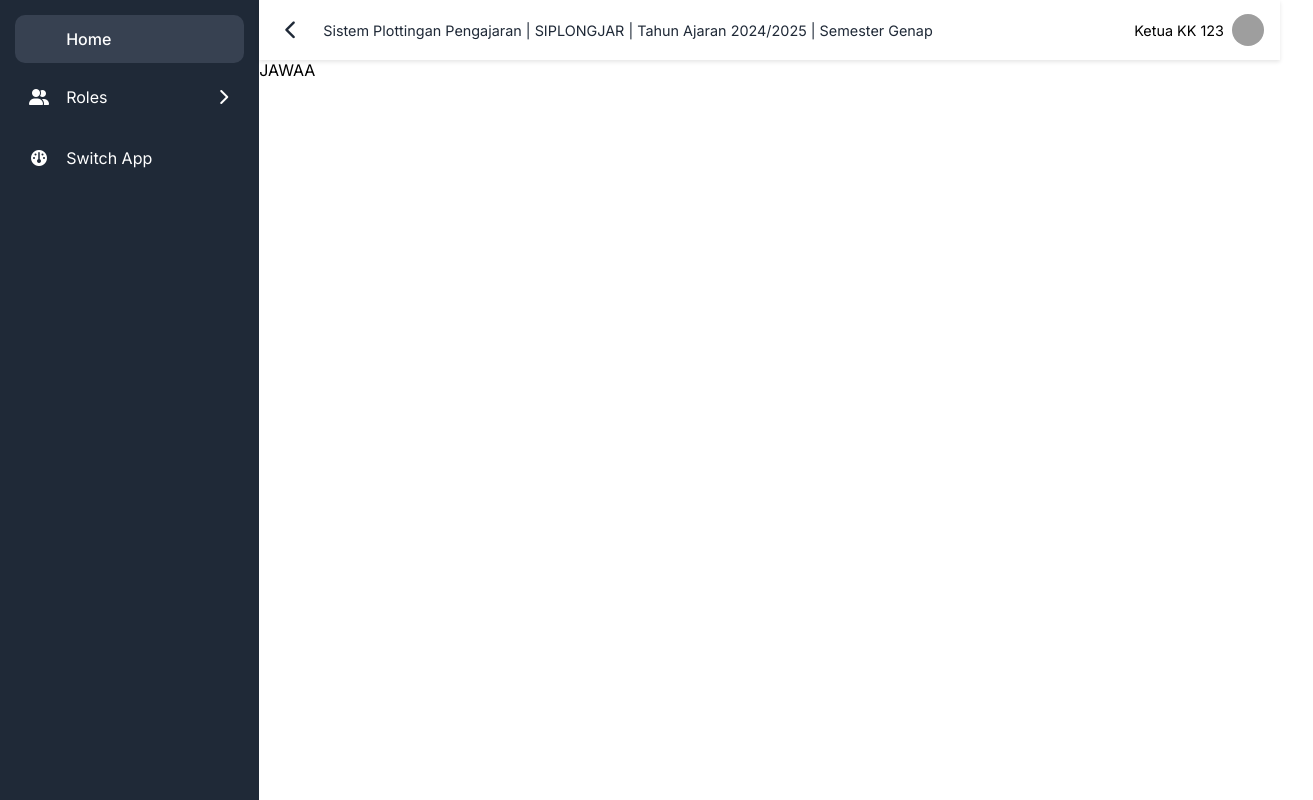
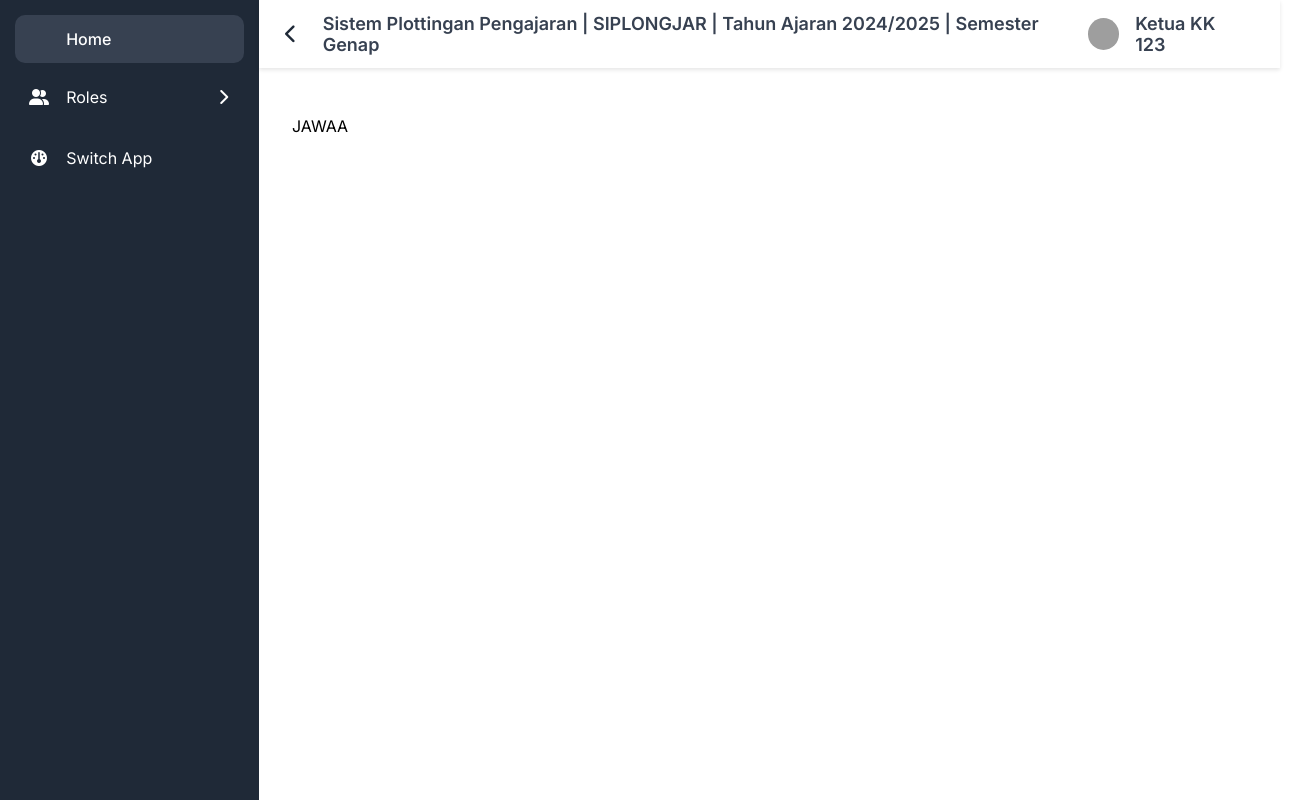
Before and after one commit to SuryaaAulia/FE-Plongjar, an Angular app: page /admin/dashboard in a window 1280 px wide. Shown: the whole page, 1313 px wide, since content can reach past the window. Built offline with nearby package versions, Linux system fonts and the light colour scheme; grey boxes are pictures that could not be loaded.

Commit message:
Update - Components

```diff
--- a/src/app/layouts/main-layout/main-layout.component.html
+++ b/src/app/layouts/main-layout/main-layout.component.html
@@ -1,11 +1,17 @@
-<app-navbar [collapsed]="collapsed" (toggleSidenav)="toggleSidenav()"></app-navbar>
+<app-navbar [collapsed]="collapsed" [hovering]="hovering" (toggleSidenav)="toggleSidenav()"></app-navbar>
 
 <app-sidenav
   [menuItems]="menuItems$ | async"
   [collapsed]="collapsed"
-  (onToggleSideNav)="handleSideNavToggle($event)">
+  (onToggleSideNav)="handleSideNavToggle($event)"
+  (onHover)="handleSidenavHover($event)">
 </app-sidenav>
 
-<div class="main-content" [ngClass]="{'content-expanded': !collapsed, 'content-collapsed': collapsed}">
+<div class="main-content"
+    [ngClass]="{
+      'content-expanded': !collapsed,
+      'content-collapsed': collapsed && !hovering,
+      'content-hover-expanded': collapsed && hovering
+    }">
   <router-outlet></router-outlet>
 </div>
--- a/src/app/layouts/main-layout/main-layout.component.scss
+++ b/src/app/layouts/main-layout/main-layout.component.scss
@@ -1,6 +1,6 @@
 .main-content {
-    padding-top: 60px;
-    margin-left: 16.2rem;
+  padding-top: 7.25rem;
+  margin-left: 18.25rem;
   transition: all 0.3s ease;
   width: calc(100% - 16.2rem);
   min-height: 100vh;
@@ -9,4 +9,9 @@
     margin-left: 5rem;
     width: calc(100% - 5rem);
   }
+
+  &.content-hover-expanded {
+    margin-left: 16.2rem;
+    width: calc(100% - 16.2rem);
   }
+}
--- a/src/app/layouts/main-layout/main-layout.component.ts
+++ b/src/app/layouts/main-layout/main-layout.component.ts
@@ -19,6 +19,7 @@ export class MainLayoutComponent implements OnInit {
   menuItems$!: Observable<NavItem[]>;
   screenWidth = 0;
   collapsed = false;
+  hovering = false;
 
   constructor(
     private nav: NavService,
@@ -40,7 +41,11 @@ export class MainLayoutComponent implements OnInit {
     this.collapsed = event.collapsed;
   }
 
+  handleSidenavHover(isHovering: boolean): void {
+    this.hovering = isHovering;
+  }
+
   private emitSideNavInfo(): void {
-
+    // Implementation if needed
   }
 }
--- a/src/app/shared/components/navbar/navbar.component.html
+++ b/src/app/shared/components/navbar/navbar.component.html
@@ -1,4 +1,6 @@
-<nav class="navbar" [ngClass]="{'navbar-expanded': !collapsed, 'navbar-collapsed': collapsed}">
+<nav class="navbar" [ngClass]="{
+    'navbar-expanded': !collapsed || (collapsed && hovering),
+    'navbar-collapsed': collapsed && !hovering}">
         <div class="navbar-container">
             <div class="navbar-left">
                 <button class="toggle-btn" (click)="onToggleSidenav()">
@@ -10,10 +12,10 @@
             </div>
         <div class="navbar-right">
             <div class="user-profile">
-                <span>Ketua KK 123</span>
                 <div class="avatar">
                     <img src="/api/placeholder/32/32" alt="User Avatar" />
                 </div>
+                <span>Ketua KK 123</span>
             </div>
         </div>
         </div>
--- a/src/app/shared/components/navbar/navbar.component.scss
+++ b/src/app/shared/components/navbar/navbar.component.scss
@@ -1,5 +1,5 @@
 .navbar {
-    height: 60px;
+    height: 68px;
     background-color: var(--primary-white);
     box-shadow: 0 2px 4px rgba(0, 0, 0, 0.1);
     position: fixed;
@@ -57,8 +57,9 @@
   }
 
   .breadcrumb {
-    font-size: 0.9rem;
-    color: var(--primary-blue);
+    font-size: 1.125rem;
+    color: var(--secondary-blue);
+    font-weight: 600;
   }
 
   .navbar-right {
@@ -69,8 +70,11 @@
   .user-profile {
     display: flex;
     align-items: center;
-    gap: 0.5rem;
-    font-size: 0.9rem;
+    gap: 1rem;
+    padding-right: 1rem;
+    font-size: 1.125rem;
+    font-weight: 600;
+    color: var(--secondary-blue);
 
     .avatar {
       width: 32px;
--- a/src/app/shared/components/navbar/navbar.component.ts
+++ b/src/app/shared/components/navbar/navbar.component.ts
@@ -10,8 +10,9 @@ import { RouterModule } from '@angular/router';
   styleUrls: ['./navbar.component.scss']
 })
 export class NavbarComponent {
+  @Output() toggleSidenav = new EventEmitter<void>();
   @Input() collapsed = false;
-  @Output() toggleSidenav = new EventEmitter<void>();
+  @Input() hovering = false;
 
   constructor() {}
 
--- a/src/app/shared/components/sidenav/sidenav.component.ts
+++ b/src/app/shared/components/sidenav/sidenav.component.ts
@@ -12,6 +12,7 @@ import { NavItem, SideNavToggle } from '../../../core/models/nav-item.model';
 })
 export class SidenavComponent implements OnInit {
   @Output() onToggleSideNav = new EventEmitter<SideNavToggle>();
+  @Output() onHover = new EventEmitter<boolean>();
   @Input() menuItems: NavItem[] | null = [];
   @Input() collapsed = false;
 
@@ -27,11 +28,13 @@ export class SidenavComponent implements OnInit {
   onMouseEnter(): void {
     if (this.collapsed) {
       this.hovering = true;
+      this.onHover.emit(true);
     }
   }
 
   onMouseLeave(): void {
     this.hovering = false;
+    this.onHover.emit(false);
   }
 
   toggleSubmenu(label: string): void {
```
Lines whose indentation alone changed are shown as unchanged.
